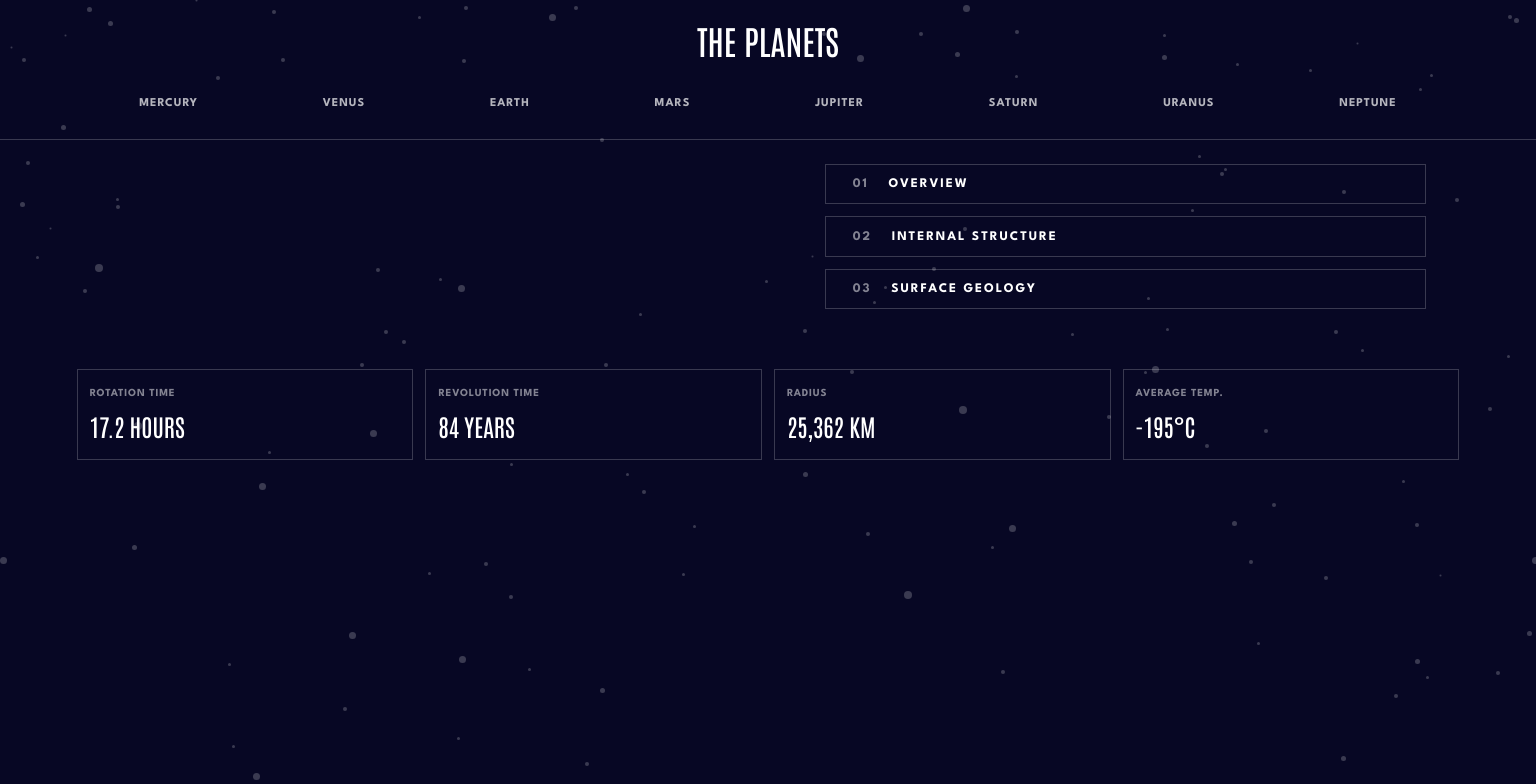
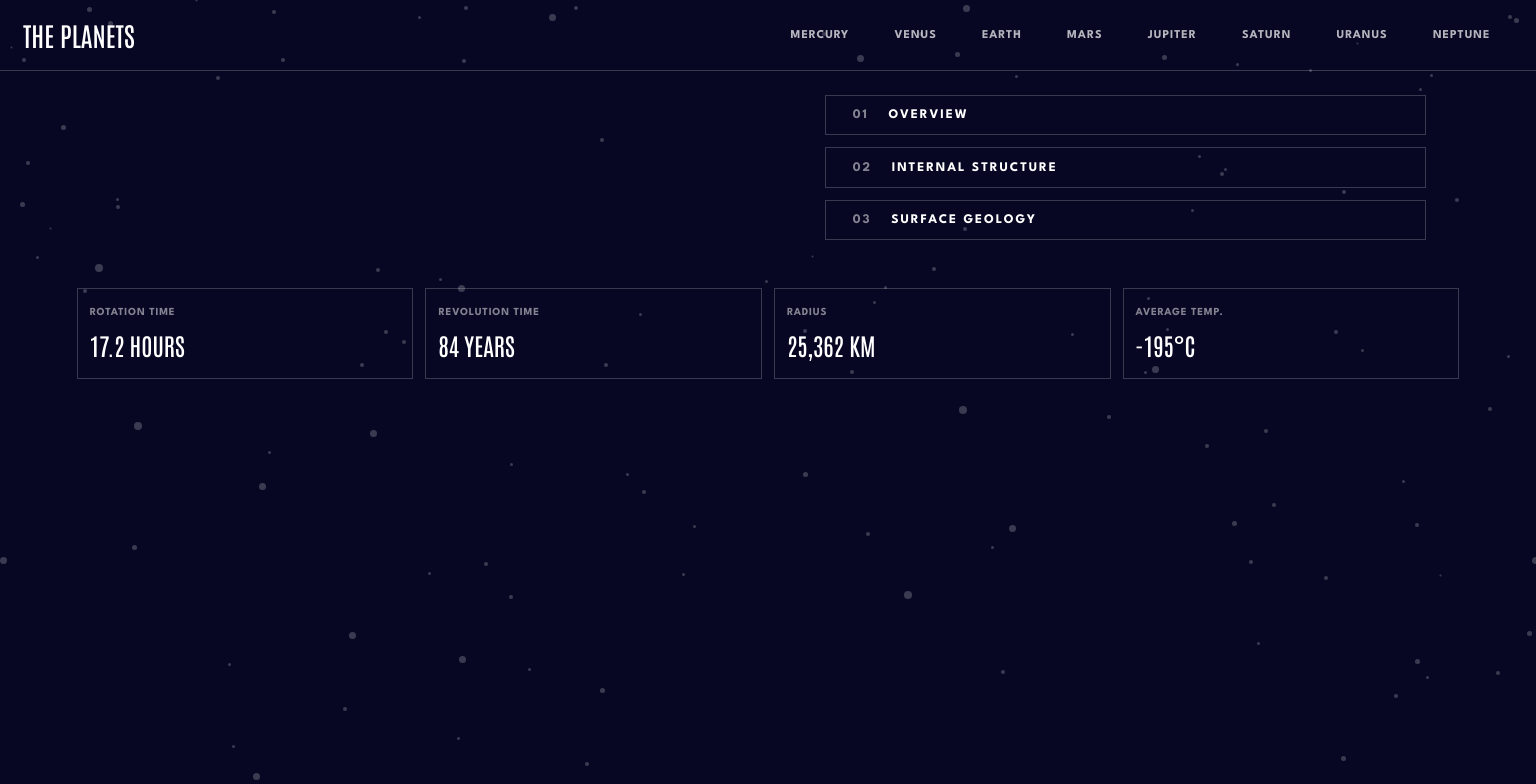
Before and after one commit to ATEOTG/planets-fact-site, a React (Create React App) app: page /uranus in a window 1536 px wide. Shown: the top 784 px of the page. Built offline with nearby package versions, Linux system fonts and the light colour scheme.

Commit message:
added styling (border on the top) to outer link for desktop version

```diff
--- a/src/components/Header.module.css
+++ b/src/components/Header.module.css
@@ -29,3 +29,13 @@
     display: none;
   }
 }
+
+@media (min-width: 90em) {
+  .title {
+    font-size: 2.2rem;
+  }
+  .header-nav {
+    width: 97%;
+    flex-direction: row;
+  }
+}
--- a/src/components/NumericalInfo.module.css
+++ b/src/components/NumericalInfo.module.css
@@ -2,7 +2,7 @@
   display: flex;
   flex-direction: column;
   gap: 1em;
-  margin-top: 3em;
+  margin: 2em auto;
 }
 
 .info {
--- a/src/components/OuterNav.js
+++ b/src/components/OuterNav.js
@@ -4,14 +4,39 @@ import classes from "./OuterNav.module.css";
 function OuterNav() {
   return (
     <div className={classes["outernav-cont"]}>
-      <Link to="/mercury/overview"> MERCURY</Link>
-      <Link to="/venus/overview"> VENUS</Link>
-      <Link to="/earth/overview"> EARTH</Link>
-      <Link to="/mars/overview"> MARS</Link>
-      <Link to="/jupiter/overview"> JUPITER</Link>
-      <Link to="/saturn/overview"> SATURN</Link>
-      <Link to="/uranus/overview"> URANUS</Link>
-      <Link to="/neptune/overview"> NEPTUNE</Link>
+      <Link to="/mercury/overview" id={classes.mercury}>
+        {" "}
+        <div></div>
+        MERCURY
+      </Link>
+      <Link to="/venus/overview" id={classes.venus}>
+        <div></div>
+        VENUS
+      </Link>
+      <Link to="/earth/overview" id={classes.earth}>
+        <div></div>
+        EARTH
+      </Link>
+      <Link to="/mars/overview" id={classes.mars}>
+        <div></div>
+        MARS
+      </Link>
+      <Link to="/jupiter/overview" id={classes.jupiter}>
+        <div></div>
+        JUPITER
+      </Link>
+      <Link to="/saturn/overview" id={classes.saturn}>
+        <div></div>
+        SATURN
+      </Link>
+      <Link to="/uranus/overview" id={classes.uranus}>
+        <div></div>
+        URANUS
+      </Link>
+      <Link to="/neptune/overview" id={classes.neptune}>
+        <div></div>
+        NEPTUNE
+      </Link>
     </div>
   );
 }
--- a/src/components/OuterNav.module.css
+++ b/src/components/OuterNav.module.css
@@ -1,10 +1,11 @@
 .outernav-cont {
-  display: flex;
+  display: none;
   justify-content: space-around;
   width: 100%;
 }
 
 .outernav-cont a {
+  position: relative;
   text-decoration: none;
   font-size: 1rem;
   font-weight: 700;
@@ -16,3 +17,60 @@
 .outernav-cont a:hover {
   color: var(--white);
 }
+
+#mercury div,
+#venus div,
+#earth div,
+#mars div,
+#jupiter div,
+#saturn div,
+#uranus div,
+#neptune div {
+  position: absolute;
+  border-top: 5px solid rgba(255, 255, 255, 0);
+  width: 100%;
+  top: 0;
+  left: 0;
+  transform: translateY(-560%);
+  transition: all 0.3s;
+}
+
+@media (min-width: 48em) {
+  .outernav-cont {
+    display: flex;
+  }
+}
+
+@media (min-width: 90em) {
+  #mercury:hover div {
+    border-top: 5px solid var(--mercury-clr);
+  }
+  #venus:hover div {
+    border-top: 5px solid var(--venus-clr);
+  }
+  #earth:hover div {
+    border-top: 5px solid var(--earth-clr);
+  }
+  #mars:hover div {
+    border-top: 5px solid var(--mars-clr);
+  }
+  #jupiter:hover div {
+    border-top: 5px solid var(--jupiter-clr);
+  }
+  #saturn:hover div {
+    border-top: 5px solid var(--saturn-clr);
+  }
+  #uranus:hover div {
+    border-top: 5px solid var(--uranus-clr);
+  }
+  #neptune:hover div {
+    border-top: 5px solid var(--neptune-clr);
+  }
+  .outernav-cont {
+    width: 50%;
+  }
+
+  .outernav-cont a {
+    padding-bottom: 0;
+  }
+}
```
